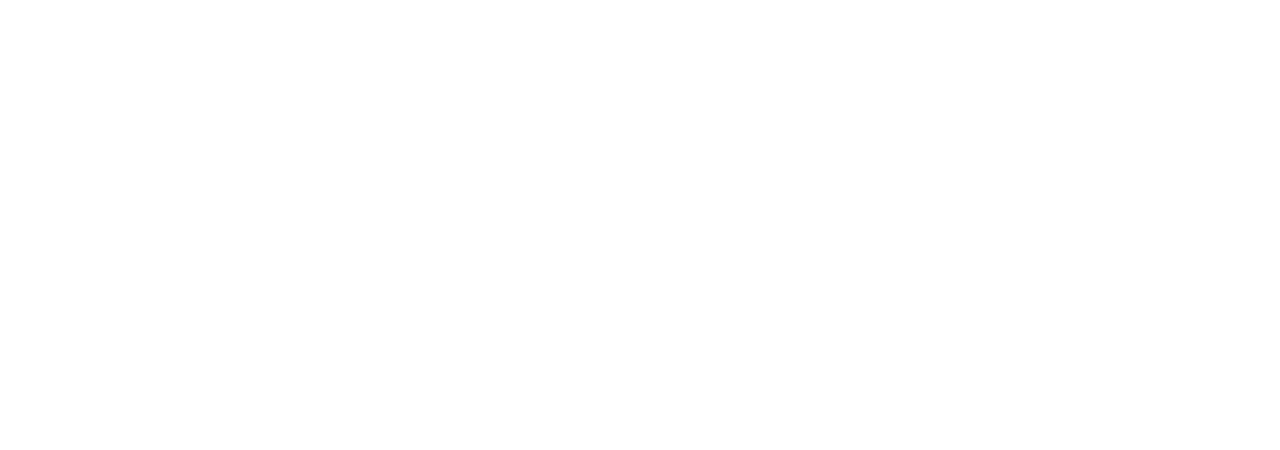
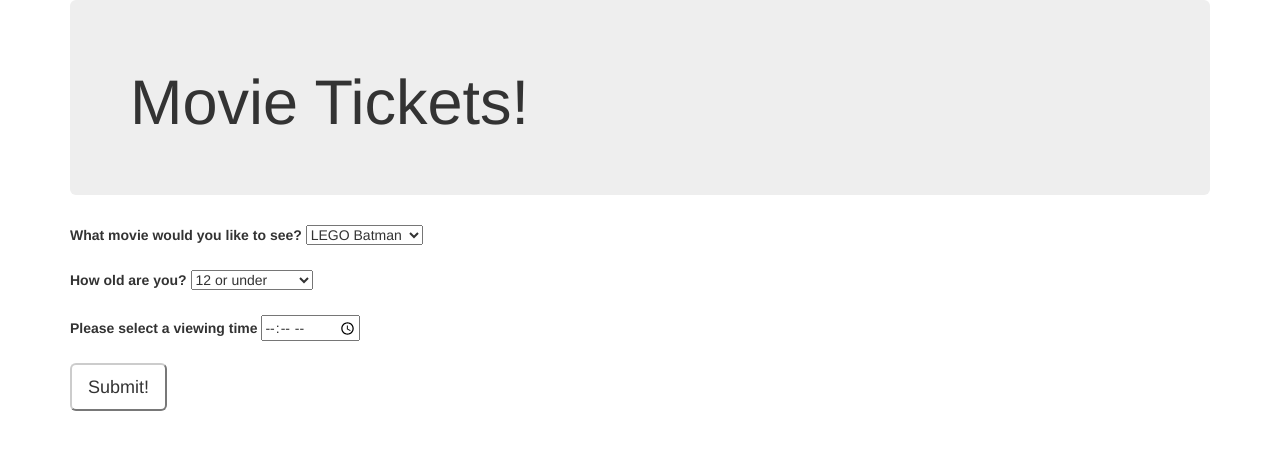
Before and after one commit to mcarlin27/movie-tickets, a plain HTML site: page index.html in a window 1280 px wide. Drawn offline with Linux system fonts and the light colour scheme.

Commit message:
add form that takes movie name, age group and time.

```diff
--- a/index.html
+++ b/index.html
@@ -1,10 +1,40 @@
 <!DOCTYPE html>
 <html>
   <head>
-    <meta charset="utf-8">
-    <title></title>
+    <link href="css/bootstrap.css" rel="stylesheet" type="text/css">
+    <link href="css/styles.css" rel="stylesheet" type="text/css">
+    <script src="js/jquery.js"></script>
+    <script src="js/scripts.js"></script>
+    <title>Movie Ticket</title>
   </head>
   <body>
+    <div class="container">
+      <div class="jumbotron">
+        <h1>Movie Tickets!</h1>
+      </div>
+      <form id="tickets">
+        <label for="movie">What movie would you like to see?</label>
+        <select id="movie">
+          <option>LEGO Batman</option>
+          <option>Get Out</option>
+          <option>Hidden Figures</option>
+          <option>Logan</option>
+        </select>
+        <br><br>
+        <label for="age">How old are you?</label>
+        <select id="age">
+          <option>12 or under</option>
+          <option>12 to 55</option>
+          <option>55+</option>
+          <option>Miltary Discount</option>
+        </select>
+        <br><br>
+        <label for="time">Please select a viewing time</label>
+        <input type="time" id="time">
+        <br><br>
+        <button type="submit" id="submit" class="btn-lg btn-default">Submit!</button>
+      </form>
+    </div>
 
   </body>
 </html>
```
